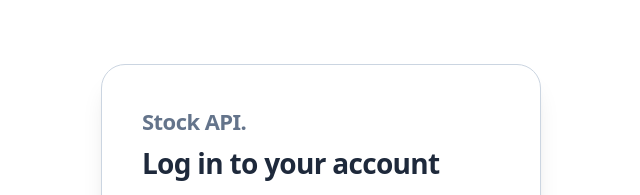
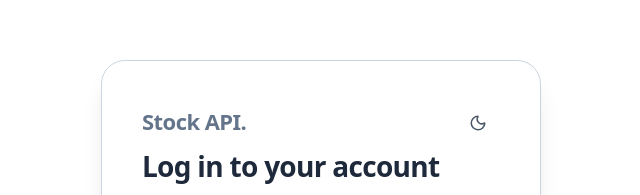
Before and after one commit to marchelrn/stock_aggregator, a React (Vite) app in the folder frontend/: page /login in a window 1280 px wide. Shown: the part 164-359 px from the top of the page, without its empty margins (319-959 px from the left). Built offline with nearby package versions, Linux system fonts and the light colour scheme; no server answers.

Commit message:
feat(theme): tambahkan mode gelap dengan preferensi tersimpan

```diff
--- a/frontend/index.html
+++ b/frontend/index.html
@@ -2,6 +2,21 @@
 <html lang="en">
   <head>
     <meta charset="UTF-8" />
+    <meta name="color-scheme" content="light dark" />
+    <script>
+      const systemTheme = matchMedia('(prefers-color-scheme: dark)')
+      function applyTheme() {
+        let theme
+        try {
+          theme = localStorage.getItem('portfolio-theme')
+        } catch {}
+        const dark = theme === 'dark' || (theme !== 'light' && systemTheme.matches)
+        document.documentElement.classList.toggle('dark', dark)
+        document.documentElement.style.colorScheme = dark ? 'dark' : 'light'
+      }
+      applyTheme()
+      systemTheme.addEventListener('change', applyTheme)
+    </script>
     <meta name="viewport" content="width=device-width, initial-scale=1.0" />
     <title>Stock Portfolio Dashboard</title>
     <link rel="icon" type="image/png" href="/src/assets/image/letter_m.png" />
--- a/frontend/src/App.tsx
+++ b/frontend/src/App.tsx
@@ -5,6 +5,7 @@ import DashboardPage from './pages/DashboardPage'
 import BrokersPage from './pages/BrokersPage'
 import MarketPage from './pages/MarketPage'
 import LoginPage from './pages/LoginPage'
+import ThemeToggle from './components/ThemeToggle'
 import NotFoundPage from './pages/NotFoundPage'
 import AuthCallback from './pages/AuthCallback'
 import GmailCallback from './pages/GmailCallback'
@@ -61,6 +62,7 @@ function Nav() {
           Market
         </NavLink>
         <div className="flex-1"></div>
+        <ThemeToggle />
         <button
           onClick={logout}
           className="rounded-lg px-3 py-1.5 text-sm font-semibold text-rose-600 hover:bg-rose-50 transition"
--- /dev/null
+++ b/frontend/src/components/ThemeToggle.tsx
@@ -0,0 +1,32 @@
+import { useEffect, useState } from 'react'
+import { Moon, Sun } from 'lucide-react'
+
+function isDark() {
+  const scheme = document.documentElement.style.colorScheme
+  return scheme ? scheme === 'dark' : window.matchMedia('(prefers-color-scheme: dark)').matches
+}
+
+export default function ThemeToggle() {
+  const [dark, setDark] = useState(isDark)
+  useEffect(() => {
+    const media = window.matchMedia('(prefers-color-scheme: dark)')
+    const update = () => setDark(isDark())
+    media.addEventListener('change', update)
+    return () => media.removeEventListener('change', update)
+  }, [])
+  const toggle = () => {
+    const scheme = dark ? 'light' : 'dark'
+    document.documentElement.style.colorScheme = scheme
+    document.documentElement.classList.toggle('dark', !dark)
+    setDark(!dark)
+    try { localStorage.setItem('portfolio-theme', scheme) } catch {}
+  }
+  const Icon = dark ? Sun : Moon
+  return (
+    <button type="button" onClick={toggle} aria-label="Mode gelap" aria-pressed={dark}
+      title={dark ? 'Gunakan tema terang' : 'Gunakan tema gelap'}
+      className="inline-flex size-11 cursor-pointer items-center justify-center rounded-lg text-slate-600 hover:bg-slate-100 active:bg-slate-200 focus-visible:outline focus-visible:outline-2 focus-visible:outline-teal-700">
+      <Icon size={18} aria-hidden="true" />
+    </button>
+  )
+}
--- a/frontend/src/pages/LoginPage.tsx
+++ b/frontend/src/pages/LoginPage.tsx
@@ -1,4 +1,5 @@
 import { useEffect, useState } from 'react'
+import ThemeToggle from '../components/ThemeToggle'
 import { useNavigate } from 'react-router-dom'
 import { api } from '../lib/api'
 import { toast } from 'react-toastify'
@@ -67,7 +68,10 @@ export default function LoginPage() {
   return (
     <div className="fixed inset-0 z-50 flex items-center justify-center bg-white p-4">
       <div className="w-full max-w-[440px] rounded-[24px] bg-white p-10 shadow-xl relative border border-slate-300 text-left">
-        <h2 className="mb-1 text-[22px] font-semibold text-slate-500 tracking-tight">Stock API.</h2>
+        <div className="flex items-center justify-between">
+          <h2 className="mb-1 text-[22px] font-semibold text-slate-500 tracking-tight">Stock API.</h2>
+          <ThemeToggle />
+        </div>
         <h1 className="mb-8 text-[28px] font-bold text-slate-800 tracking-tight">
           Log in to your account
         </h1>
--- a/frontend/src/pages/SetupPage.tsx
+++ b/frontend/src/pages/SetupPage.tsx
@@ -5,6 +5,7 @@ import { usePortfolio } from '../context/PortfolioContext'
 import SetupReview, { type ManualHolding } from '../components/SetupReview'
 import { startGmailConnection } from '../components/GmailConnection'
 import type { GmailSyncStatusResponse } from '../types'
+import ThemeToggle from '../components/ThemeToggle'
 import { formatCurrency } from '../lib/formatters'
 import { api } from '../lib/api'
 import { ChevronRightIcon } from 'lucide-react'
@@ -165,6 +166,7 @@ export default function SetupPage() {
             <li aria-current={review ? 'step' : undefined}>Review</li>
           </ol>
         </nav>
+        <div className="justify-self-center sm:justify-self-end"><ThemeToggle /></div>
       </header>
       {!review && <div className="grid min-w-0 min-[1000px]:min-h-[calc(100dvh_-_5rem)] min-[1000px]:grid-cols-[minmax(0,1.15fr)_minmax(0,1fr)]">
         <section className="flex min-w-0 flex-col gap-8 px-5 py-8 min-[600px]:p-10 min-[1000px]:p-[clamp(2.5rem,5vw,5rem)]" aria-labelledby="setup-title">
--- a/frontend/src/styles.css
+++ b/frontend/src/styles.css
@@ -3,6 +3,13 @@
 @tailwind utilities;
 
 @layer base {
+  :root {
+    color-scheme: light dark;
+  }
+  :root.dark {
+    --toastify-color-light: #181818;
+    --toastify-text-color-light: #ededed;
+  }
   body {
     @apply m-0 min-h-screen bg-slate-50 font-sans text-slate-800;
   }
--- a/frontend/tailwind.config.js
+++ b/frontend/tailwind.config.js
@@ -1,3 +1,21 @@
+import colors from 'tailwindcss/colors'
+
+// Keep opacity modifiers (including overlays) in both color schemes.
+const lightPalette = {}
+const darkPalette = {}
+function paired(light, dark) {
+  const rgb = (hex) => hex.match(/[a-f0-9]{2}/gi).map((part) => parseInt(part, 16)).join(' ')
+  const token = `--palette-${light.slice(1)}-${dark.slice(1)}`
+  lightPalette[token] = rgb(light)
+  darkPalette[token] = rgb(dark)
+  return `rgb(var(${token}) / <alpha-value>)`
+}
+
+function tones(name, dark) {
+  return Object.fromEntries(Object.entries(dark).map(([shade, color]) =>
+    [shade, paired(colors[name][shade], color)]))
+}
+
 /** @type {import('tailwindcss').Config} */
 export default {
   content: [
@@ -6,10 +24,31 @@ export default {
   ],
   theme: {
     extend: {
+      backgroundColor: {
+        white: paired('#ffffff', '#101010'),
+        slate: tones('slate', {50:'#0a0a0a',100:'#191919',200:'#242424',300:'#333333',400:'#454545',900:'#000000'}),
+        teal: tones('teal', {50:'#191919',100:'#242424',700:'#414141',800:'#505050',900:'#595959'}),
+        rose: tones('rose', {50:'#30151d'}),
+        amber: tones('amber', {50:'#2e2414'}),
+      },
+      textColor: {
+        slate: tones('slate', {400:'#a0a0a0',500:'#aaaaaa',600:'#b5b5b5',700:'#cecece',800:'#ededed',900:'#fafafa'}),
+        teal: tones('teal', {600:'#d4d4d4',700:'#ededed',800:'#dedede'}),
+        emerald: tones('emerald', {600:'#6ee7b7',700:'#86efac'}),
+        rose: tones('rose', {500:'#fda4af',600:'#fda4af',700:'#fda4af',800:'#fecdd3'}),
+        amber: tones('amber', {800:'#fcd34d',900:'#fde68a'}),
+      },
+      borderColor: {
+        slate: tones('slate', {100:'#202020',200:'#2b2b2b',300:'#383838',500:'#737373'}),
+        teal: tones('teal', {200:'#494949',600:'#888888',700:'#888888'}),
+        rose: tones('rose', {200:'#65303b',700:'#df7289'}),
+        amber: tones('amber', {200:'#675032'}),
+      },
+      outlineColor: {teal: tones('teal', {700:'#ededed'})},
       fontFamily: {
         sans: ['Matter', 'ui-sans-serif', 'system-ui', 'sans-serif'],
       },
     },
   },
-  plugins: [],
+  plugins: [({ addBase }) => addBase({ ':root': lightPalette, ':root.dark': darkPalette })],
 }
```
